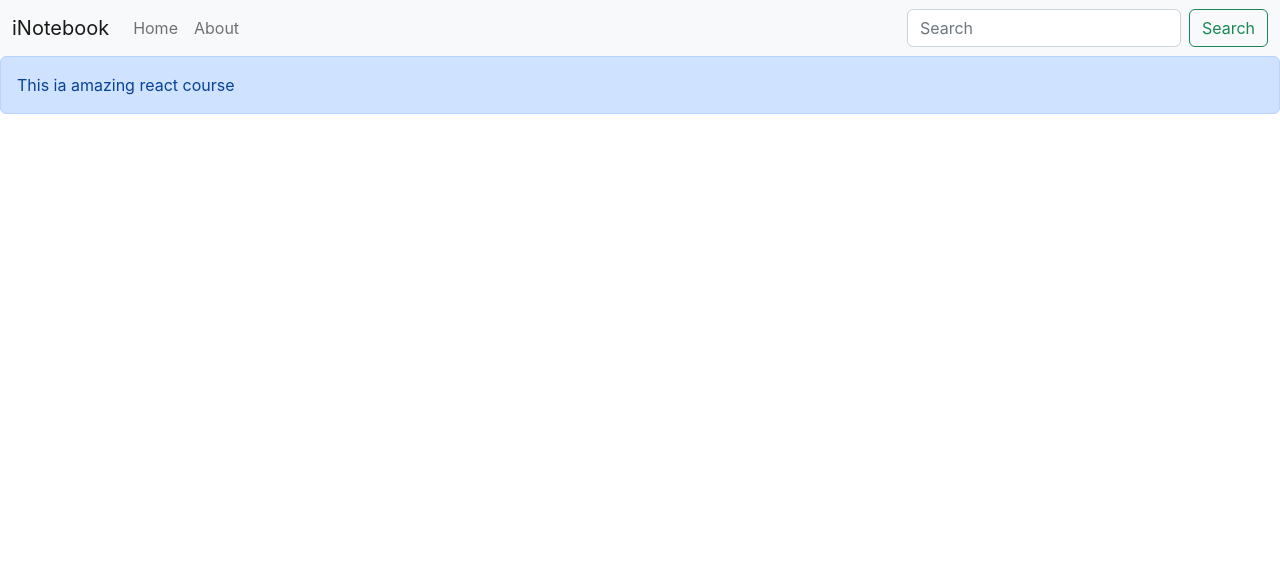
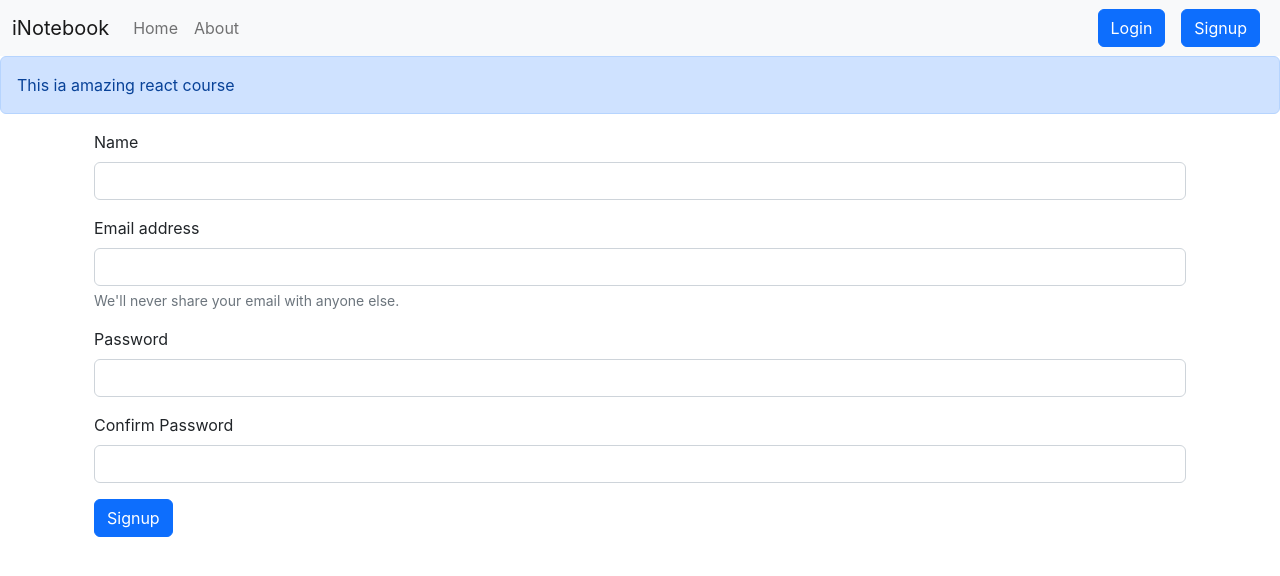
Before and after one commit to ankurrawat043/iNotebook, a React (Create React App) app: page /signup in a window 1280 px wide. Shown: the top 576 px of the page. Built offline with nearby package versions, Linux system fonts and the light colour scheme.

Commit message:
lecture 70

```diff
--- a/src/App.js
+++ b/src/App.js
@@ -7,7 +7,9 @@
 import About from "./components/About";
 import Alert from "./components/Alert";
 import Home from "./components/Home";
+import Login from "./components/Login";
 import Navbar from "./components/Navbar";
+import Signup from "./components/Signup";
 import NoteState from "./context/notes/NoteState";
 
 function App() {
@@ -21,6 +23,8 @@
       <Routes>
         <Route exact path="/" element={<Home />} />
         <Route exact path="/about" element={<About />} />
+        <Route exact path="/signup" element={<Signup />} />
+        <Route exact path="/login" element={<Login />} />
       </Routes>
       </div>
     </BrowserRouter>
--- /dev/null
+++ b/src/components/Login.js
@@ -0,0 +1,52 @@
+import React from 'react';
+import { useState } from 'react';
+import { useNavigate } from "react-router-dom";
+
+export default function Login() {
+  const host = "http://localhost:5000";
+    const [credentials, setCredentials] = useState({email:"", password:""});
+    let navigate = useNavigate();
+
+
+    const onChange = (e) => {
+        setCredentials({ ...credentials, [e.target.name]: e.target.value });
+      };
+
+    const handleSubmit = async (e) => {
+        e.preventDefault();
+        const response = await fetch(`${host}/api/auth/login`, {
+          method: "POST",
+          headers: {
+            "Content-Type": "application/json"
+               },
+               body: JSON.stringify({email:credentials.email, password:credentials.password}),
+        });
+        const json = await response.json();
+          console.log(json);
+          if(json.success){
+            //Save the authToken and redirect
+            localStorage.setItem("token", json.authtoken);
+            navigate("/");
+          }else{
+            alert("Invalid Credentials");
+          }
+
+    }
+  return (
+    <div>
+      <form onSubmit={handleSubmit} >
+  <div className="mb-3">
+    <label htmlFor="email" className="form-label">Email address</label>
+    <input type="email" className="form-control" autoComplete='user-name ' value={credentials.email} onChange={onChange} id="email" name='email' aria-describedby="emailHelp"/>
+    <div id="emailHelp" className="form-text">We'll never share your email with anyone else.</div>
+  </div>
+  <div className="mb-3">
+    <label htmlFor="password" className="form-label">Password</label>
+    <input type="password" className="form-control" autoComplete='current-password' value={credentials.password} onChange={onChange} id="password" name='password'/>
+  </div>
+
+  <button type="submit" className="btn btn-primary"  >Submit</button>
+</form>
+    </div>
+  )
+}
--- a/src/components/Navbar.js
+++ b/src/components/Navbar.js
@@ -22,9 +22,9 @@
           </li>
 
         </ul>
-        <form className="d-flex" role="search">
-          <input className="form-control me-2" type="search" placeholder="Search" aria-label="Search" />
-          <button className="btn btn-outline-success" type="submit">Search</button>
+        <form className="d-flex" >
+        <Link className="btn btn-primary mx-2" to="/login" role="button">Login</Link>
+          <Link className="btn btn-primary mx-2" to="/signup" role="button">Signup</Link>
         </form>
       </div>
     </div>
--- /dev/null
+++ b/src/components/Signup.js
@@ -0,0 +1,105 @@
+import React from "react";
+import { useState } from 'react';
+import { useNavigate } from "react-router-dom";
+
+export default function Signup() {
+  const host = "http://localhost:5000";
+  const [credentials, setCredentials] = useState({name:"", email:"", password:"", cpassword:""});
+  let navigate = useNavigate();
+
+
+  const onChange = (e) => {
+      setCredentials({ ...credentials, [e.target.name]: e.target.value });
+    };
+
+  const handleSubmit = async (e) => {
+      e.preventDefault();
+     const {name, email, password} = credentials;
+      const response = await fetch(`${host}/api/auth/createuser`, {
+        method: "POST",
+        headers: {
+          "Content-Type": "application/json"
+             },
+             body: JSON.stringify({email, password, name}),
+      });
+      const json = await response.json();
+        console.log(json);
+        if(json.success){
+          //Save the authToken and redirect
+          localStorage.setItem("token", json.authtoken);
+          navigate("/");
+        }else{
+          alert("Invalid Credentials");
+        }
+      }
+
+
+  return (
+    <div className="container">
+      <form onSubmit={handleSubmit} >
+        <div className="mb-3">
+          <label htmlFor="name" className="form-label">
+            Name
+          </label>
+          <input
+            type="text"
+            className="form-control"
+            id="name"
+            name="name"
+            aria-describedby="emailHelp"
+            onChange={onChange}
+          />
+
+        </div>
+        <div className="mb-3">
+          <label htmlFor="email" className="form-label">
+            Email address
+          </label>
+          <input
+            type="email"
+            className="form-control"
+            id="email"
+            name="email"
+            aria-describedby="emailHelp"
+            onChange={onChange}
+          />
+          <div id="emailHelp" className="form-text">
+            We'll never share your email with anyone else.
+          </div>
+        </div>
+        <div className="mb-3">
+          <label htmlFor="password" className="form-label">
+            Password
+          </label>
+          <input
+            type="password"
+            className="form-control"
+            id="password"
+            name="password"
+            onChange={onChange}
+            minLength={5}
+            required
+          />
+        </div>
+        <div className="mb-3">
+          <label htmlFor="cpassword" className="form-label">
+            Confirm Password
+          </label>
+          <input
+            type="password"
+            className="form-control"
+            id="cpassword"
+            name="cpassword"
+            onChange={onChange}
+            minLength={5}
+            required
+          />
+        </div>
+
+        <button type="submit" className="btn btn-primary">
+          Signup
+        </button>
+      </form>
+    </div>
+  );
+}
```
Also changed, not shown: 1 other file (tests, documents, lock files or other folders).
